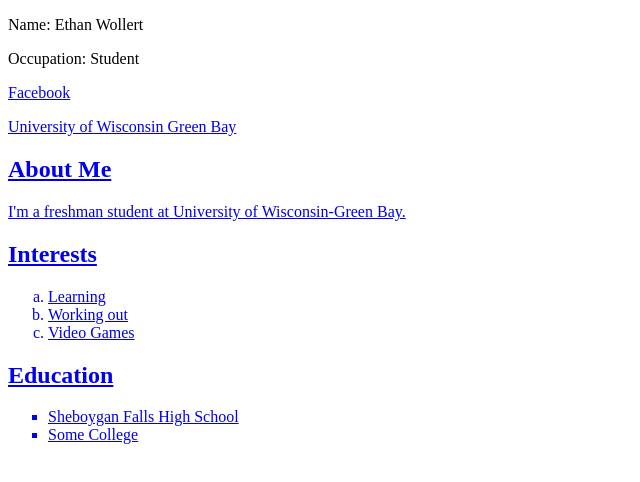
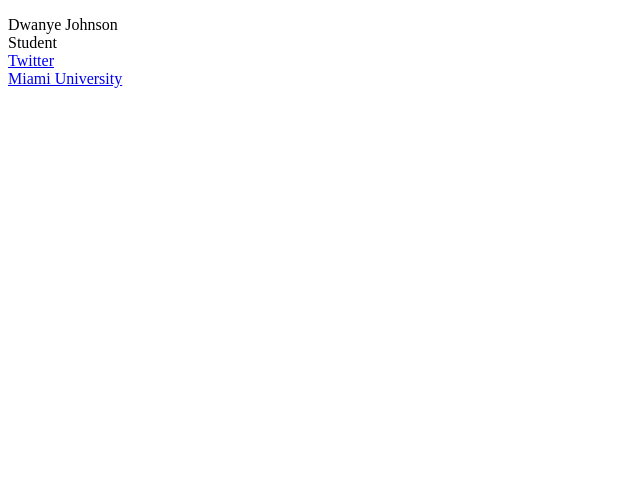
Before and after one commit to ethanwollert/ethanwollert.github.io, a plain HTML site: page index.html in a window 1280 px wide. Shown: the whole page, without its empty margins (0-640 px from the left). Drawn offline with Linux system fonts and the light colour scheme.

Commit message:
Add files via upload

```diff
--- a/index.html
+++ b/index.html
@@ -1,34 +1,18 @@
 <!DOCTYPE html>
 <html lang="en">
-<head>
-	<meta charset="UTF-8">
-	<title>Ethan's website</title>
-</head>
-<body>
-	<section>
-		<p>Name: Ethan Wollert</p>
-		<p>Occupation: Student</p>
-		<p><a target="_blank" href="https://www.facebook.com/ethan.wollert.7/">Facebook</a></p>
-		<p><a target="_blank" href="https://www.uwgb.edu/">University of Wisconsin Green Bay </p>
-	</section>
-	<section>
-		<h2>About Me</h2>
-		<p>I'm a freshman student at University of Wisconsin-Green Bay. </p>
-	</section>
-	<section>
-		<h2>Interests</h2>
-		<ol type="a">
-			<li>Learning</li>
-			<li>Working out</li>
-			<li>Video Games</li>
-		</ol>
-	</section>
-	<section>
-		<h2>Education</h2>
-			<ul style="list-style-type:square">
-				<li>Sheboygan Falls High School</li>
-				<li>Some College</li>
-			</ul>
-	</section>
-</body>
+	<head>
+		<meta charset="UTF-8">
+		<title>Dwayne's Website</title>
+	</head>
+	<body>
+		<p>Dwanye Johnson<br>
+		Student<br>
+		<a target="_blank" href="https://twitter.com/TheRock?ref_src=twsrc%5Egoogle%7Ctwcamp%5Eserp%7Ctwgr%5Eauthor">Twitter</a><br>
+		<a target="_blank" href="https://welcome.miami.edu/">Miami University</a>
+
+
+
+
+		</p>
+	</body>
 </html>
```
